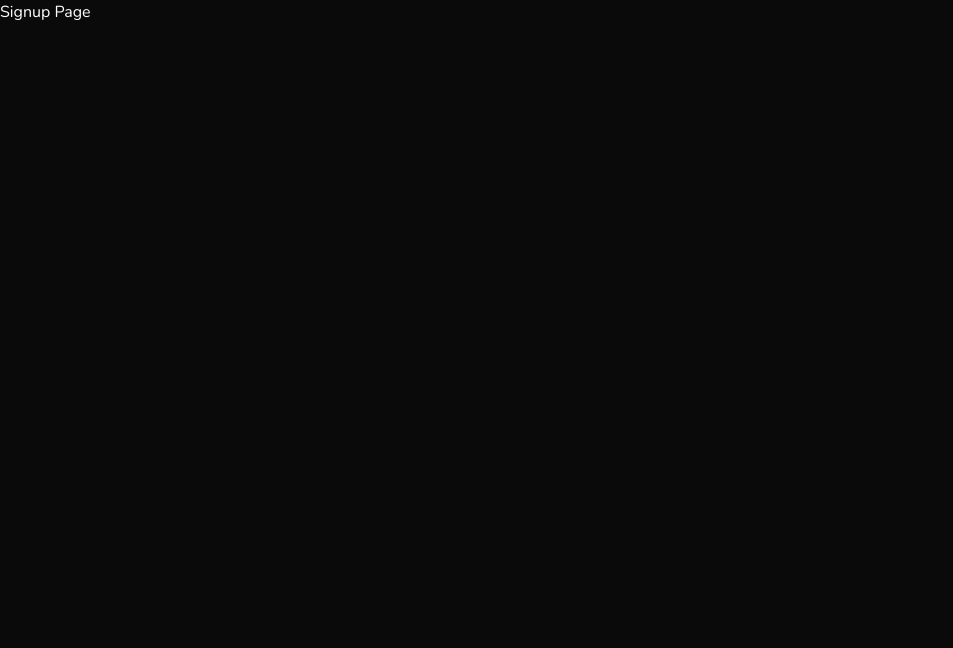
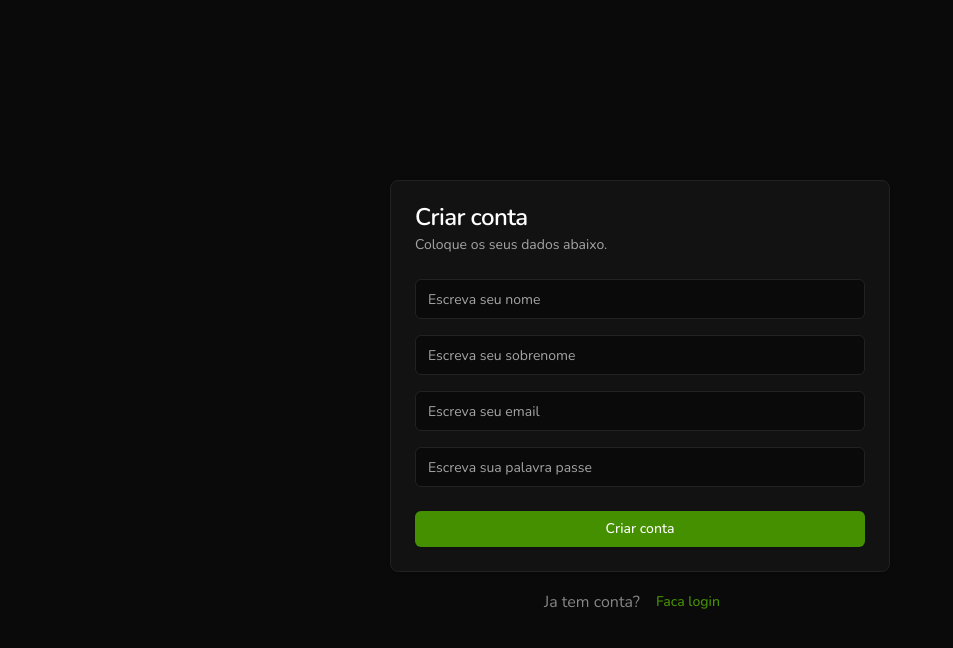
Before and after one commit to Maiiaa30/FinanceTracker, a React (Vite) app: page /signup in a window 1280 px wide. Shown: the top 648 px of the page, without its empty margins (0-953 px from the left). Built offline with nearby package versions, Linux system fonts and the light colour scheme.

Commit message:
add initial sign up page

```diff
--- /dev/null
+++ b/src/components/ui/card.jsx
@@ -0,0 +1,69 @@
+import * as React from "react";
+
+import { cn } from "@/lib/utils";
+
+const Card = React.forwardRef(({ className, ...props }, ref) => (
+  <div
+    ref={ref}
+    className={cn(
+      "bg-card text-card-foreground rounded-lg border shadow-sm",
+      className
+    )}
+    {...props}
+  />
+));
+Card.displayName = "Card";
+
+const CardHeader = React.forwardRef(({ className, ...props }, ref) => (
+  <div
+    ref={ref}
+    className={cn("flex flex-col space-y-1.5 p-6", className)}
+    {...props}
+  />
+));
+CardHeader.displayName = "CardHeader";
+
+const CardTitle = React.forwardRef(({ className, ...props }, ref) => (
+  <div
+    ref={ref}
+    className={cn(
+      "text-2xl leading-none font-semibold tracking-tight",
+      className
+    )}
+    {...props}
+  />
+));
+CardTitle.displayName = "CardTitle";
+
+const CardDescription = React.forwardRef(({ className, ...props }, ref) => (
+  <div
+    ref={ref}
+    className={cn("text-muted-foreground text-sm", className)}
+    {...props}
+  />
+));
+CardDescription.displayName = "CardDescription";
+
+const CardContent = React.forwardRef(({ className, ...props }, ref) => (
+  <div ref={ref} className={cn("p-6 pt-0", className)} {...props} />
+));
+CardContent.displayName = "CardContent";
+
+const CardFooter = React.forwardRef(({ className, ...props }, ref) => (
+  <div
+    ref={ref}
+    className={cn("flex items-center p-6 pt-0", className)}
+    {...props}
+  />
+));
+CardFooter.displayName = "CardFooter";
+
+// eslint-disable-next-line simple-import-sort/exports
+export {
+  Card,
+  CardHeader,
+  CardFooter,
+  CardTitle,
+  CardDescription,
+  CardContent,
+};
--- /dev/null
+++ b/src/components/ui/input.jsx
@@ -0,0 +1,19 @@
+import * as React from "react"
+
+import { cn } from "@/lib/utils"
+
+const Input = React.forwardRef(({ className, type, ...props }, ref) => {
+  return (
+    <input
+      type={type}
+      className={cn(
+        "flex h-10 w-full rounded-md border border-input bg-background px-3 py-2 text-base ring-offset-background file:border-0 file:bg-transparent file:text-sm file:font-medium file:text-foreground placeholder:text-muted-foreground focus-visible:outline-none focus-visible:ring-2 focus-visible:ring-ring focus-visible:ring-offset-2 disabled:cursor-not-allowed disabled:opacity-50 md:text-sm",
+        className
+      )}
+      ref={ref}
+      {...props} />
+  );
+})
+Input.displayName = "Input"
+
+export { Input }
--- a/src/pages/Signup.jsx
+++ b/src/pages/Signup.jsx
@@ -1,5 +1,42 @@
+import { Link } from "react-router";
+
+import { Button } from "@/components/ui/button";
+import {
+  Card,
+  CardContent,
+  CardDescription,
+  CardFooter,
+  CardHeader,
+  CardTitle,
+} from "@/components/ui/card";
+import { Input } from "@/components/ui/input";
+
 const SignupPage = () => {
-  return <h1>Signup Page</h1>;
+  return (
+    <div className="flex h-screen w-screen flex-col items-center justify-center gap-3">
+      <Card className="w-125">
+        <CardHeader>
+          <CardTitle>Criar conta</CardTitle>
+          <CardDescription>Coloque os seus dados abaixo.</CardDescription>
+        </CardHeader>
+        <CardContent className="space-y-4">
+          <Input placeholder="Escreva seu nome" />
+          <Input placeholder="Escreva seu sobrenome" />
+          <Input type="email" placeholder="Escreva seu email" />
+          <Input type="password" placeholder="Escreva sua palavra passe" />
+        </CardContent>
+        <CardFooter>
+          <Button className="w-full">Criar conta</Button>
+        </CardFooter>
+      </Card>
+      <div className="flex items-center justify-center">
+        <p className="text-center opacity-50">Ja tem conta?</p>
+        <Button variant="link" asChild>
+          <Link to="/login">Faca login</Link>
+        </Button>
+      </div>
+    </div>
+  );
 };
 
 export default SignupPage;
```
